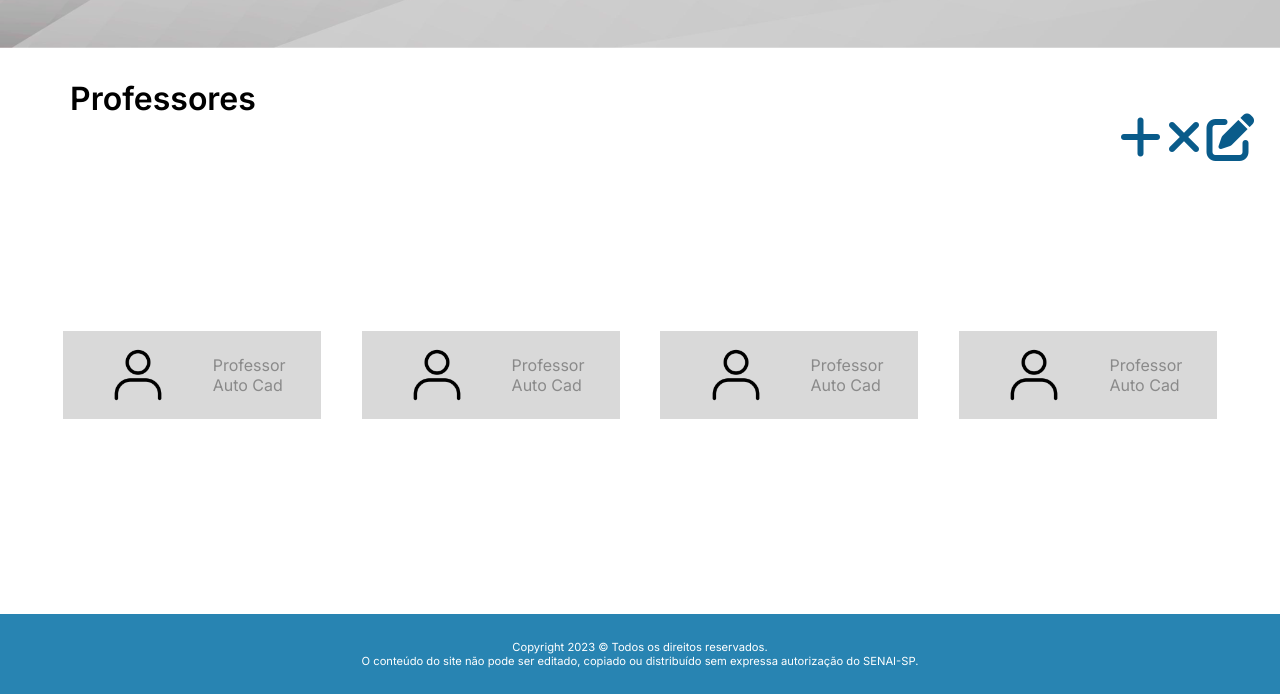
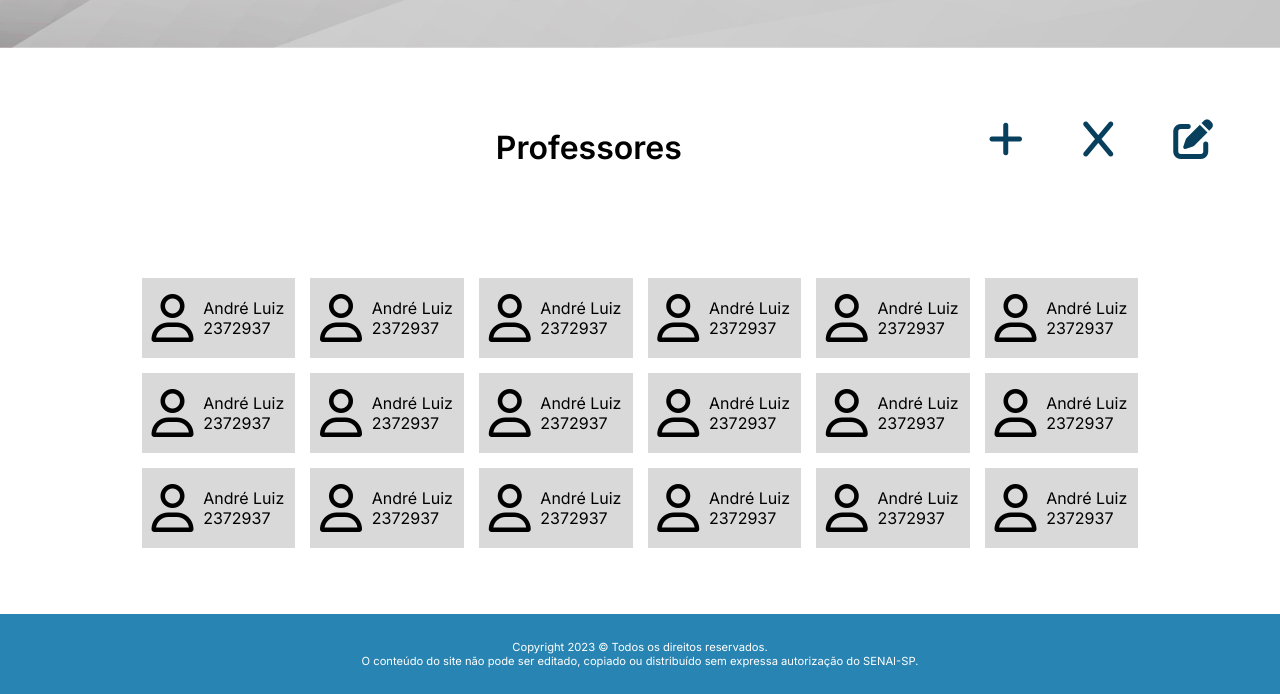
Before and after one commit to AndreLuisConstantino/projeto-mecanica-front, a plain HTML site: page pages/administrador/gerenciar-professor.html in a window 1280 px wide. Shown: the part 106-800 px from the top of the page. Drawn offline with Linux system fonts and the light colour scheme.

Commit message:
Padronização de cards

```diff
--- a/css/administrador/main-admin.css
+++ b/css/administrador/main-admin.css
@@ -1,94 +1,78 @@
-main {
+main{
     height: 70vh;
+    display: flex;
+    flex-direction: column;
+    justify-content: space-around;
+    align-items: center;
+    font-family: 'Inter', sans-serif;
+}
+.professores-icon{
     display: grid;
-    grid-template-rows: 100px 1fr;
+    grid-template-columns: 90% 10%;
+    grid-template-areas: "alunos icons";
+    width: 80%;
+
 }
-
-.top__container  {
-    display: grid;
-    justify-content: center;
-    grid-template-columns: 80% 20%;
+.title{
+    grid-area: alunos;
+    display: flex;
+    font-size: 2rem;
+    align-self: center;
+    justify-self: center;
+    padding-top: 2%;
+    font-weight: bold;
 }
-
-.title__main {
-    height: 5vh;
-    width: auto;
-    place-self: left;
-    align-items: center;
-    padding-top: 25px;
-    padding-left: 70px;
+.icons{
+    grid-area: icons;
+    display: flex;
+    font-size: 2.5rem;
+    align-self: center;
+    justify-self: center;
+    gap: 60px;
+    padding-top: 2%;
+    color: #073f5c;
 }
-
-.crud__container {
-    place-self: center;
-    height: 4vh;
-    width: 16vw;
-    display: flex;
-    justify-content: space-between;
-    flex-direction: row;
-    padding-top: 25px;
-    padding-left: 70px;
+i:hover{
+    transition: .7s;
+    transform: scale(1.3);
+    cursor: pointer;
 }
-
-.crud__container i {
-    font-size: 3rem;
-    cursor: pointer;
-    color: #095B8A;
-}
-
-.link__card {
-    height:106px;
-    width: 258px;
-}
-
-.card-professor__container {
-    display: flex;
-    justify-content: space-evenly;
-    align-items: center;
-    background-color: #D9D9D9;
-    height: 11vh;
-    width: auto;
-}
-
-/* .card-professor__container:hover {
-    transition: .2s;
-    height: 13vh;
-    width: 15vw;
-} */
-
-.card-professor__container img {
-    height: 80px;
-    width: 80px;
-}
-
-.cards__container {
+.card-container{
+    height: 50%;
+    width: 80%;
+    align-self: center;
     display: flex;
     flex-wrap: wrap;
-    gap: 3.2vw;
+    justify-content: center;
     align-items: center;
+    gap: 15px;
+    overflow-y: scroll;
+}
+.card{
+    /* display: flex;
     justify-content: center;
+    align-items: center; */
+    display: grid;
+    grid-template-columns: 40% 60%;
+    grid-template-areas: "foto nome-matricula";
+    width: 12vw;
+    height: 10vh;
+
+    background-color: #D9D9D9;
 }
+.nome-matricula{
+    grid-area: nome-matricula;
+    display: flex;
+    flex-direction: column;
+    justify-content: center;
 
-@media (max-width: 425px) {
-    main {
-        height: 75vh;
-    }
-
-    .top__container {
-        display: flex;
-        flex-direction: column;
-        align-items: center;
-        justify-content: center;
-    }
-
-    .title__main {
-        padding-top: 0;
-        padding-left: 0;
-    }
-
-    .crud__container {
-        padding-top: 0;
-        padding-left: 0;
-        width: 40vw;
-    }
 }
+.card-matricula{
+    justify-self: center;
+}
+.card i{
+    grid-area: foto;
+    font-size: 3rem;
+    align-self: center;
+    justify-self: center;
+}
--- a/css/professor/segunda-tela/main-professor-2.css
+++ b/css/professor/segunda-tela/main-professor-2.css
@@ -2,6 +2,7 @@ main{
     height: 75vh;
     display: flex;
     justify-content: center;
+    font-family: 'Inter', sans-serif;
 }
 .alunos-icon{
     position: absolute;
@@ -30,6 +31,11 @@ main{
     gap: 60px;
     padding-top: 2%;
     color: #073f5c;
+}
+i:hover{
+    transition: .7s;
+    transform: scale(1.3);
+    cursor: pointer;
 }
 .card-container{
     height: 50%;
@@ -69,5 +75,4 @@ main{
     font-size: 3rem;
     align-self: center;
     justify-self: center;
-
 }
--- a/pages/administrador/gerenciar-professor.html
+++ b/pages/administrador/gerenciar-professor.html
@@ -32,51 +32,178 @@
         </div>
     </header>
     <main>
-        <div class="top__container">
-            <h1 class="title__main">Professores</h1>
-            <div class="crud__container">
-                <i class="fa-solid fa-plus" id="icone"></i>
-                <i class="fas fa-times"></i>
-                <i class="fas fa-edit"></i>
-             </div>
+        <div class="professores-icon">
+            <span class="title">Professores</span>
+            <div class="icons">
+                <i class="fa-sharp fa-solid fa-plus"></i>
+                <i class="fa-solid fa-x"></i>
+                <i class="fa-solid fa-pen-to-square"></i>
+            </div>
         </div>
-        <div class="cards__container">
-            <a href="#" class="link__card">
-                <div class="card-professor__container">
-                    <img src="/img/person.png" alt="pessoa">
-                    <div class="text__align">
-                        <span class="name__professor">Professor</span>
-                        <span class="Materia">Auto Cad</span>
-                    </div>
+        <div class="card-container">
+
+            <div class="card">
+                <i class="fa-regular fa-user"></i>
+                <div class="nome-matricula">
+                    <span class="card-nome">André Luiz</span>
+                    <span class="card-matricula">2372937</span>
                 </div>
-            </a>
-            <a href="#" class="link__card">
-                <div class="card-professor__container">
-                    <img src="/img/person.png" alt="pessoa">
-                    <div class="text__align">
-                        <span class="name__professor">Professor</span>
-                        <span class="Materia">Auto Cad</span>
-                    </div>
+            </div>
+            <div class="card">
+                <i class="fa-regular fa-user"></i>
+                <div class="nome-matricula">
+                    <span class="card-nome">André Luiz</span>
+                    <span class="card-matricula">2372937</span>
                 </div>
-            </a>
-            <a href="#" class="link__card">
-                <div class="card-professor__container">
-                    <img src="/img/person.png" alt="pessoa">
-                    <div class="text__align">
-                        <span class="name__professor">Professor</span>
-                        <span class="Materia">Auto Cad</span>
-                    </div>
+            </div>
+            <div class="card">
+                <i class="fa-regular fa-user"></i>
+                <div class="nome-matricula">
+                    <span class="card-nome">André Luiz</span>
+                    <span class="card-matricula">2372937</span>
                 </div>
-            </a>
-            <a href="#" class="link__card">
-                <div class="card-professor__container">
-                    <img src="/img/person.png" alt="pessoa">
-                    <div class="text__align">
-                        <span class="name__professor">Professor</span>
-                        <span class="Materia">Auto Cad</span>
-                    </div>
+            </div>
+            <div class="card">
+                <i class="fa-regular fa-user"></i>
+                <div class="nome-matricula">
+                    <span class="card-nome">André Luiz</span>
+                    <span class="card-matricula">2372937</span>
                 </div>
-            </a>
+            </div>
+            <div class="card">
+                <i class="fa-regular fa-user"></i>
+                <div class="nome-matricula">
+                    <span class="card-nome">André Luiz</span>
+                    <span class="card-matricula">2372937</span>
+                </div>
+            </div>
+            <div class="card">
+                <i class="fa-regular fa-user"></i>
+                <div class="nome-matricula">
+                    <span class="card-nome">André Luiz</span>
+                    <span class="card-matricula">2372937</span>
+                </div>
+            </div>
+            <div class="card">
+                <i class="fa-regular fa-user"></i>
+                <div class="nome-matricula">
+                    <span class="card-nome">André Luiz</span>
+                    <span class="card-matricula">2372937</span>
+                </div>
+            </div>
+            <div class="card">
+                <i class="fa-regular fa-user"></i>
+                <div class="nome-matricula">
+                    <span class="card-nome">André Luiz</span>
+                    <span class="card-matricula">2372937</span>
+                </div>
+            </div>
+            <div class="card">
+                <i class="fa-regular fa-user"></i>
+                <div class="nome-matricula">
+                    <span class="card-nome">André Luiz</span>
+                    <span class="card-matricula">2372937</span>
+                </div>
+            </div>
+            <div class="card">
+                <i class="fa-regular fa-user"></i>
+                <div class="nome-matricula">
+                    <span class="card-nome">André Luiz</span>
+                    <span class="card-matricula">2372937</span>
+                </div>
+            </div>
+            <div class="card">
+                <i class="fa-regular fa-user"></i>
+                <div class="nome-matricula">
+                    <span class="card-nome">André Luiz</span>
+                    <span class="card-matricula">2372937</span>
+                </div>
+            </div>
+            <div class="card">
+                <i class="fa-regular fa-user"></i>
+                <div class="nome-matricula">
+                    <span class="card-nome">André Luiz</span>
+                    <span class="card-matricula">2372937</span>
+                </div>
+            </div>
+            <div class="card">
+                <i class="fa-regular fa-user"></i>
+                <div class="nome-matricula">
+                    <span class="card-nome">André Luiz</span>
+                    <span class="card-matricula">2372937</span>
+                </div>
+            </div>
+            <div class="card">
+                <i class="fa-regular fa-user"></i>
+                <div class="nome-matricula">
+                    <span class="card-nome">André Luiz</span>
+                    <span class="card-matricula">2372937</span>
+                </div>
+            </div>
+            <div class="card">
+                <i class="fa-regular fa-user"></i>
+                <div class="nome-matricula">
+                    <span class="card-nome">André Luiz</span>
+                    <span class="card-matricula">2372937</span>
+                </div>
+            </div>
+            <div class="card">
+                <i class="fa-regular fa-user"></i>
+                <div class="nome-matricula">
+                    <span class="card-nome">André Luiz</span>
+                    <span class="card-matricula">2372937</span>
+                </div>
+            </div>
+            <div class="card">
+                <i class="fa-regular fa-user"></i>
+                <div class="nome-matricula">
+                    <span class="card-nome">André Luiz</span>
+                    <span class="card-matricula">2372937</span>
+                </div>
+            </div>
+            <div class="card">
+                <i class="fa-regular fa-user"></i>
+                <div class="nome-matricula">
+                    <span class="card-nome">André Luiz</span>
+                    <span class="card-matricula">2372937</span>
+                </div>
+            </div>
+            <div class="card">
+                <i class="fa-regular fa-user"></i>
+                <div class="nome-matricula">
+                    <span class="card-nome">André Luiz</span>
+                    <span class="card-matricula">2372937</span>
+                </div>
+            </div>
+            <div class="card">
+                <i class="fa-regular fa-user"></i>
+                <div class="nome-matricula">
+                    <span class="card-nome">André Luiz</span>
+                    <span class="card-matricula">2372937</span>
+                </div>
+            </div>
+            <div class="card">
+                <i class="fa-regular fa-user"></i>
+                <div class="nome-matricula">
+                    <span class="card-nome">André Luiz</span>
+                    <span class="card-matricula">2372937</span>
+                </div>
+            </div>
+            <div class="card">
+                <i class="fa-regular fa-user"></i>
+                <div class="nome-matricula">
+                    <span class="card-nome">André Luiz</span>
+                    <span class="card-matricula">2372937</span>
+                </div>
+            </div>
+            <div class="card">
+                <i class="fa-regular fa-user"></i>
+                <div class="nome-matricula">
+                    <span class="card-nome">André Luiz</span>
+                    <span class="card-matricula">2372937</span>
+                </div>
+            </div>
+
         </div>
     </main>
     <footer>
```
